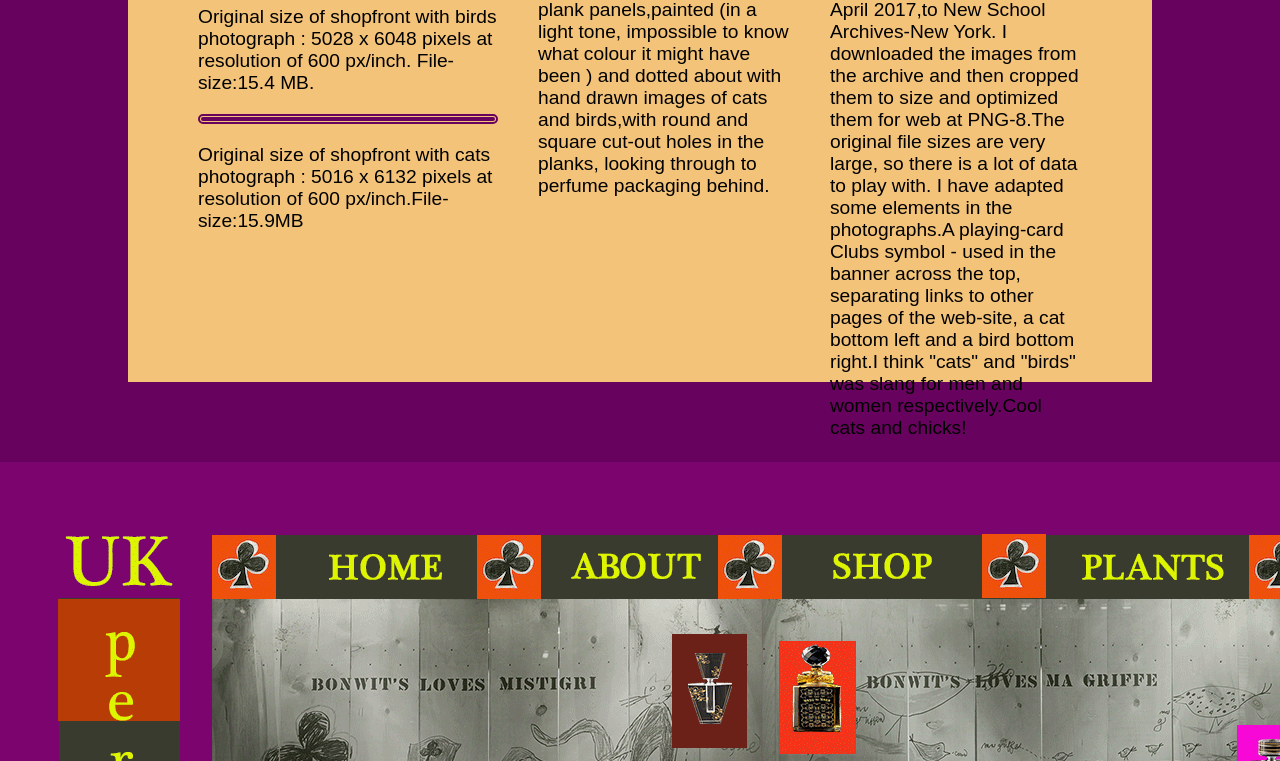
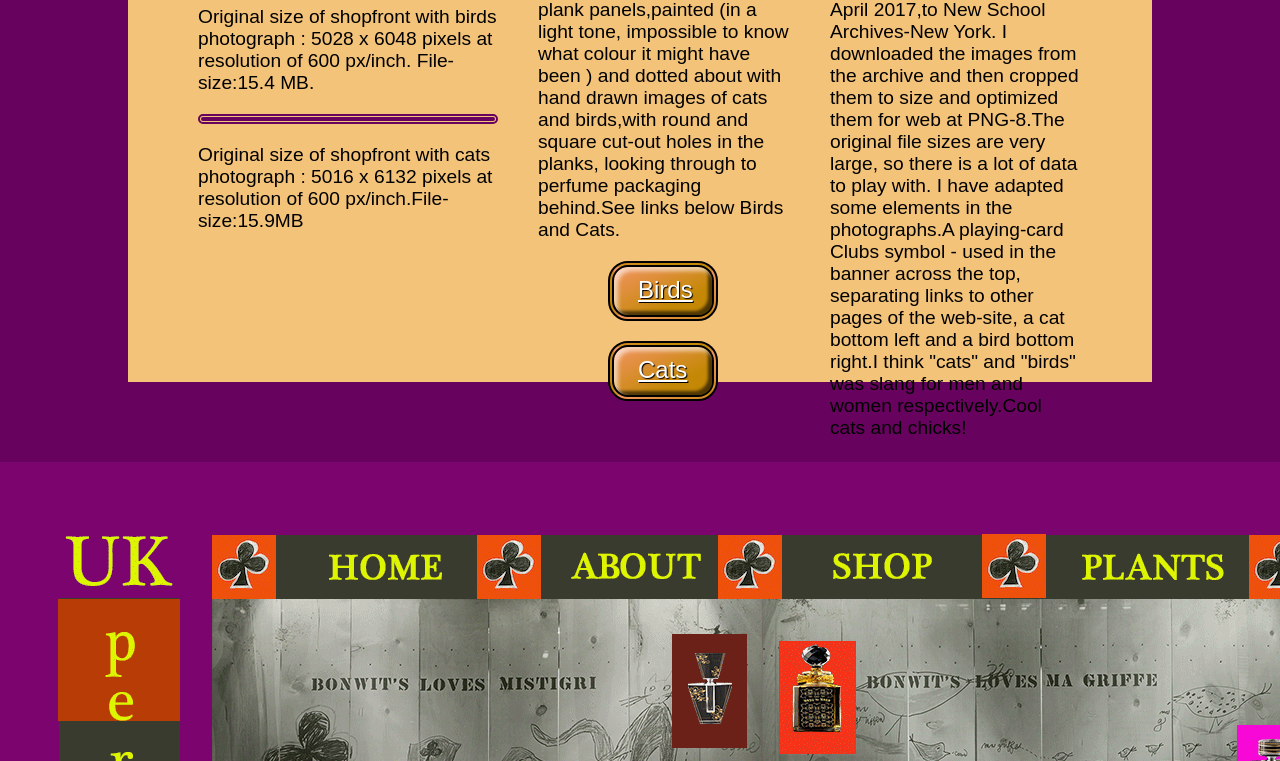
Before and after one commit to UrsulaKesek/uk-visuals, a React (Create React App) app: page /mockups in a window 1280 px wide. Shown: the part 1040-1801 px from the top of the page. Built offline with nearby package versions, Linux system fonts and the light colour scheme; a web font is replaced by a local one.

Commit message:
edited links to photos

```diff
--- a/src/components/NavBar/NavBar.css
+++ b/src/components/NavBar/NavBar.css
@@ -52,7 +52,6 @@ nav ul li{
     box-shadow: inset 4px 4px 4px rgba(255, 255, 255, 0.6),
       inset -4px -4px 3px rgba(0, 0, 0, 0.6);
       outline:none;
-
   }
 nav ul li a{
     text-decoration:none ;
--- a/src/pages/MockUps/MockUps.css
+++ b/src/pages/MockUps/MockUps.css
@@ -4,7 +4,7 @@
 }
 body {
   background-color: rgb(103, 3, 94);
-  height: 6000px;
+  height: 7000px;
 }
 .desc1,
 .desc3 {
@@ -90,3 +90,27 @@ p {
   padding: 20px;
   font-size: larger;
 }
+.newschool {
+  margin:20px 70px;
+  display:flex;
+  width:110px;
+  height:60px;
+  line-height: 1.5;
+  padding: 5px 24px;
+  font-size: 1.5rem;
+  text-align: center;
+  color: white;
+  text-shadow: 1px 1px 1px #000;
+  border-radius: 20px;
+  border: 6px double black;
+  background-color: rgb(245, 170, 7);
+  background-image: linear-gradient(
+    to top left,
+    rgba(0, 0, 0, 0.2),
+    rgba(0, 0, 0, 0.2) 30%,
+    rgba(243, 139, 139, 0.7)
+  );
+  box-shadow: inset 4px 4px 4px rgba(255, 255, 255, 0.6),
+    inset -4px -4px 3px rgba(0, 0, 0, 0.6);
+  outline: none;
+}
--- a/src/pages/MockUps/index.jsx
+++ b/src/pages/MockUps/index.jsx
@@ -9,16 +9,14 @@ const MockUps = () => {
   return (
     <>
       <header className="mockups">
-        MOCKUPS: use
-        FULL SCREEN VIEW
-        and keep scrolling!
+        MOCKUPS: use FULL SCREEN VIEW and keep scrolling!
       </header>
       <div className="desc1">
         <p>
           <h2> Project: Perfume Shop. </h2>
           <hr className="new1"></hr>
-          ITEM 1: Mock up for the homepage of the website for MacBookAir. Desktop pages. Created
-          using Photoshop.
+          ITEM 1: Mock up for the homepage of the website for MacBookAir.
+          Desktop pages. Created using Photoshop.
           <hr className="new1"></hr>
           Original size of shopfront with birds photograph : 5028 x 6048 pixels
           at resolution of 600 px/inch. File-size:15.4 MB.
@@ -30,11 +28,30 @@ const MockUps = () => {
         <p className="awp">
           The photographs I used for this mock-up are of a shop window display
           at Bonwit Teller, NewYork from 1955. Andy Warhol created the backdrop
-          display of wooden plank panels,painted (in a light tone,
-          impossible to know what colour it might have been
-          ) and dotted about  with hand drawn images of cats and birds,with round
-          and square cut-out holes in the planks, looking through to perfume
-          packaging behind.
+          display of wooden plank panels,painted (in a light tone, impossible to
+          know what colour it might have been ) and dotted about with hand drawn
+          images of cats and birds,with round and square cut-out holes in the
+          planks, looking through to perfume packaging behind.See links below Birds and Cats.
+          <div className="newschoola">
+            <a
+            className="newschool"
+            target="_blank"
+            rel="noopener noreferrer"
+            href="https://digitalarchives.library.newschool.edu/index.php/Detail/objects/KA0001_000495"
+          >
+            Birds
+          </a>
+          </div>
+          <div className="newschoola">
+          <a
+            className="newschool"
+            target="_blank"
+            rel="noopener noreferrer"
+            href="https://digitalarchives.library.newschool.edu/index.php/Detail/objects/KA0001_000496"
+          >
+            Cats
+          </a>
+          </div>
         </p>
         <p className="mmu">
           My first mock-up image incorporates two black and white photographs as
@@ -85,10 +102,10 @@ const MockUps = () => {
           which were variations on these 5 colours.
         </p>
         <p>
-          7.  I found several images of perfume bottles from the internet. I chose
-          glass ones which had similar colours:black/gold/white.I cut them away
-          from their backgrounds, using the magic selection tool, leaving them
-          on a transparent background.
+          7. I found several images of perfume bottles from the internet. I
+          chose glass ones which had similar colours:black/gold/white.I cut them
+          away from their backgrounds, using the magic selection tool, leaving
+          them on a transparent background.
         </p>
         <p>8. Copied,re-sized and saved the images to a folder.</p>
         <p>
@@ -96,7 +113,8 @@ const MockUps = () => {
           shapes,using the positioning tool.
         </p>
         <p>
-          10.I used the text tool (font-family:Platagenet Cherokee) to create labels for the links to other pages.
+          10.I used the text tool (font-family:Platagenet Cherokee) to create
+          labels for the links to other pages.
         </p>
         <p>
           11.Using the selection tool,cut out the clubs symbol from one of the
@@ -182,10 +200,9 @@ const MockUps = () => {
         <p>9.Re-used the clubs symbol banner from mockup 1, along the top.</p>
         <p>
           10.Incorporated the cat image,intended to be used as a pop-out
-          button,on one of the products.</p>
-          <p>
-          11.Added some small birds.
+          button,on one of the products.
         </p>
+        <p>11.Added some small birds.</p>
       </div>
       <div className="desc3">
         <p>
@@ -244,8 +261,8 @@ const MockUps = () => {
           font Plantagenet Cherokee
         </p>
         <p>
-          10.I added some  coloured,square social media icons inside the bottom rectangle.
-          They are from www.vecteezy.com
+          10.I added some coloured,square social media icons inside the bottom
+          rectangle. They are from www.vecteezy.com
         </p>
       </div>
       <div className="desc2a">
@@ -277,8 +294,8 @@ const MockUps = () => {
 
         <p>
           7.The central area holds a text-box for a list of plants,a pale blue
-          rectangle inside a green one which will hold images of the
-          plants in the list and a map.
+          rectangle inside a green one which will hold images of the plants in
+          the list and a map.
         </p>
         <p>
           8.Map of the Indian Ocean and Islands is from University of Texas
@@ -286,16 +303,14 @@ const MockUps = () => {
         </p>
         <p>
           9.Photograph of ylang-ylang - stock image from the internet,
-           duplicated and re-sized from 736x736 px down to 184x184px
-           optimised from jpeg to 8-PNG on photoshop save for web.
-          Final images for this space will be researched.
+          duplicated and re-sized from 736x736 px down to 184x184px optimised
+          from jpeg to 8-PNG on photoshop save for web. Final images for this
+          space will be researched.
         </p>
         <p>
-          10.I added some larger coloured,square social media icons inside the bottom rectangle.
-          They are from www.vecteezy.com
+          10.I added some larger coloured,square social media icons inside the
+          bottom rectangle. They are from www.vecteezy.com
         </p>
-
-
       </div>
     </>
   );
```
